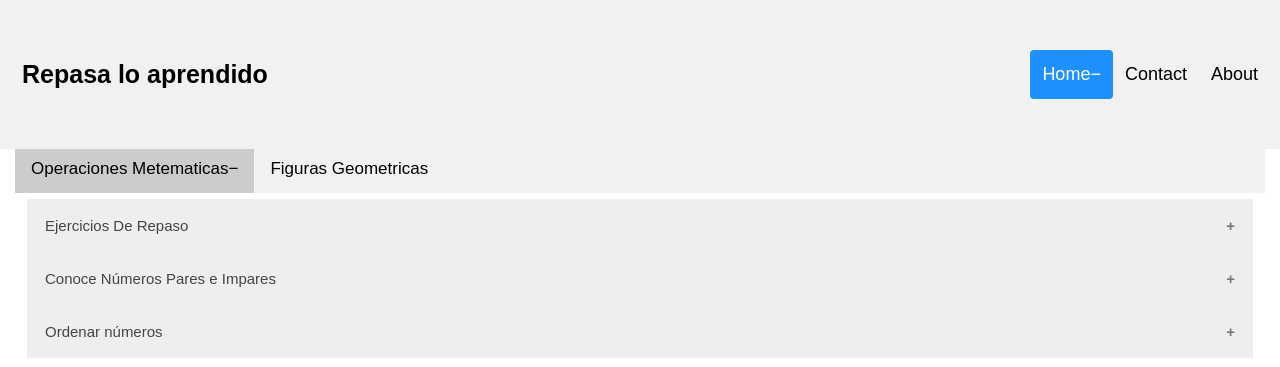
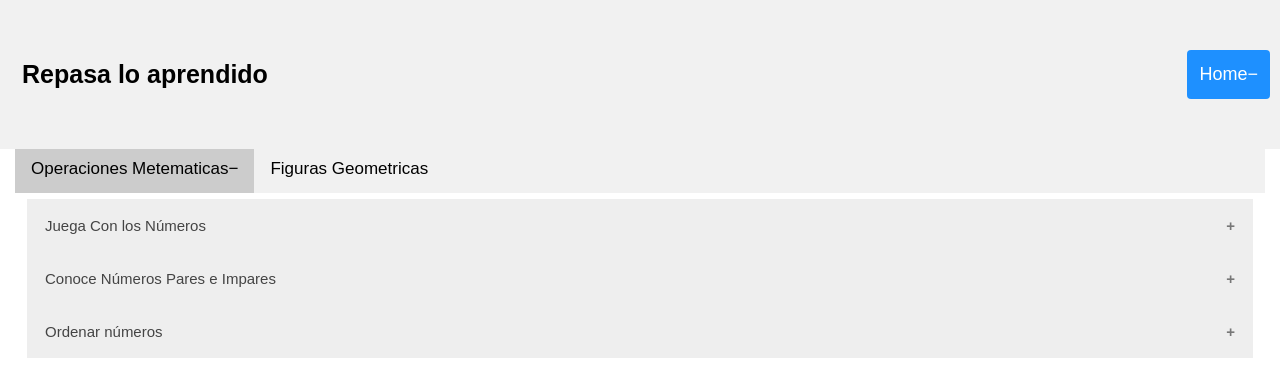
Before and after one commit to JOSEEUNA/Avance-del-proyecto, a plain HTML site: page Proyecto/index.html in a window 1280 px wide. Both pictures are taken after a click on the button "Operaciones Metematicas". Drawn offline with Linux system fonts and the light colour scheme.

Commit message:
Update index.html

```diff
--- a/Proyecto/index.html
+++ b/Proyecto/index.html
@@ -133,8 +133,7 @@
         <a href="#default" id="logo">Repasa lo aprendido</a>
         <div id="navbar-right">
             <a class="active" href="#home">Home</a>
-            <a href="#contact">Contact</a>
-            <a href="#about">About</a>
+
         </div>
 
     </div>
@@ -152,7 +151,7 @@
         <div id="Operaciones" class="tabcontent">
             <div class="container">
 
-                <button class="accordion">Ejercicios De Repaso</button>
+                <button class="accordion">Juega Con los Números</button>
                 <div class="panel">
                     <div>
                         <h3> Matematicas
@@ -239,9 +238,7 @@
 
                 <button class="accordion">Ordenar números</button>
                 <div class="panel">
-                    <br>
-                    <p>Menor a mayor</p><br>
-                    <hr>
+
                     <p>Ingresa solo números con espacio</p>
                     <br>
                     <hr>
```
